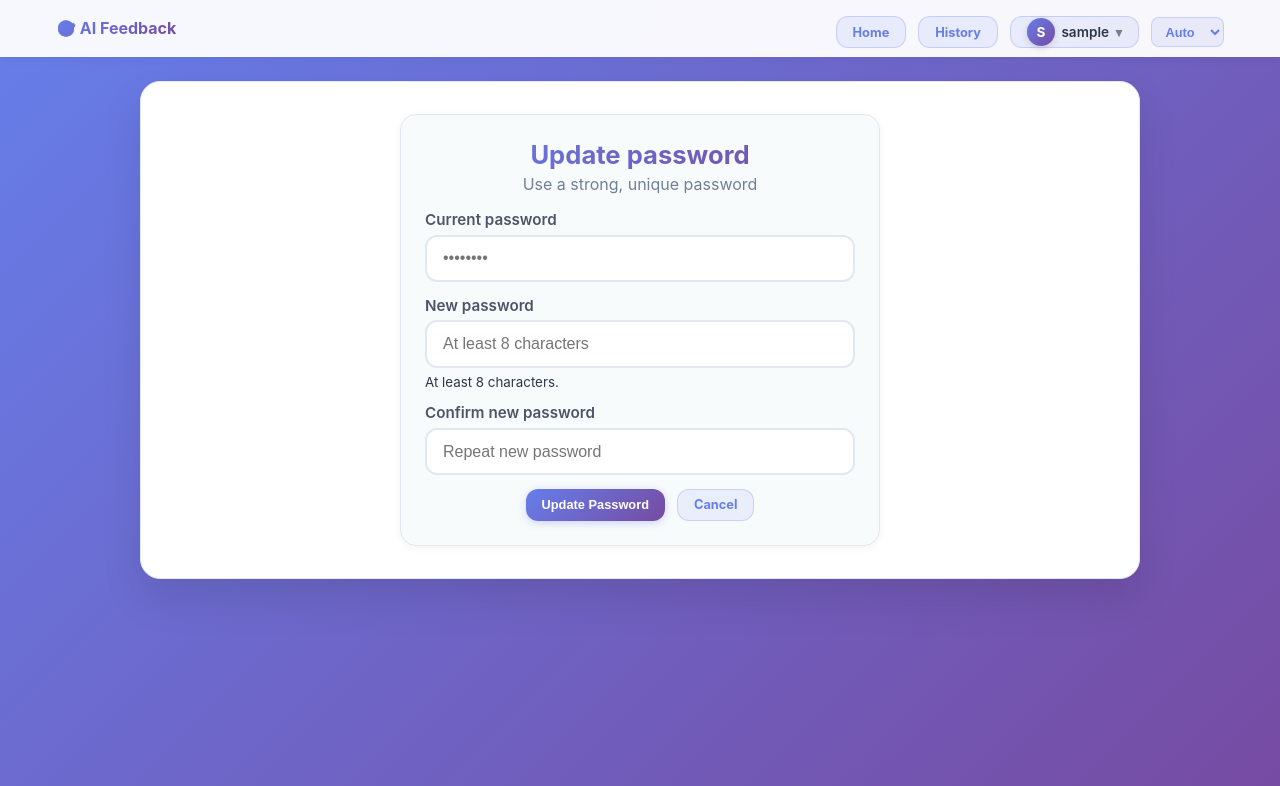
After one commit to thein-zaw-22/nihongo-speech-feedback, a Django app: page /accounts/password/ in a window 1280 px wide. The commit adds this page. Shown: the top 786 px of the page. Run offline with Django 5.2, Linux system fonts and the light colour scheme; the visitor is signed in with stand-in values (Sample User, id 1); parts of the project's set-up code (start-up, migrations or seed data) failed here and were passed over.

Commit message:
add password change and profile update

```diff
--- /dev/null
+++ b/core/context_processors.py
@@ -0,0 +1,21 @@
+def inject_user_profile(request):
+    profile = None
+    avatar_url = None
+    try:
+        user = getattr(request, 'user', None)
+        if user and user.is_authenticated:
+            # Import locally to avoid early model import
+            from .models import Profile
+            profile, _ = Profile.objects.get_or_create(user=user)
+            if profile.avatar:
+                try:
+                    avatar_url = profile.avatar.url
+                except Exception:
+                    avatar_url = None
+    except Exception:
+        profile = None
+        avatar_url = None
+    return {
+        'user_profile': profile,
+        'user_avatar_url': avatar_url,
+    }
--- a/core/forms.py
+++ b/core/forms.py
@@ -1,4 +1,9 @@
 from django import forms
+from django.contrib.auth import get_user_model
+from django.contrib.auth.hashers import check_password
+from django import forms as dj_forms
+from .models import Profile
+from django.contrib.auth import password_validation
 
 class AudioUploadForm(forms.Form):
     LLM_CHOICES = [
@@ -29,3 +34,81 @@ class AudioUploadForm(forms.Form):
             raise forms.ValidationError('Please provide either an audio file or text input.')
 
         return cleaned_data
+
+
+User = get_user_model()
+
+class ProfileForm(forms.ModelForm):
+    class Meta:
+        model = User
+        fields = ["username", "first_name", "last_name", "email"]
+        widgets = {
+            "username": forms.TextInput(attrs={"style": "width: 100%; padding: 0.5rem; border: 1px solid #ddd; border-radius: 6px;"}),
+            "first_name": forms.TextInput(attrs={"style": "width: 100%; padding: 0.5rem; border: 1px solid #ddd; border-radius: 6px;"}),
+            "last_name": forms.TextInput(attrs={"style": "width: 100%; padding: 0.5rem; border: 1px solid #ddd; border-radius: 6px;"}),
+            "email": forms.EmailInput(attrs={"style": "width: 100%; padding: 0.5rem; border: 1px solid #ddd; border-radius: 6px;"}),
+        }
+
+    def __init__(self, *args, **kwargs):
+        self.user = kwargs.get("instance")
+        super().__init__(*args, **kwargs)
+
+    def clean_username(self):
+        username = self.cleaned_data.get("username")
+        qs = User.objects.filter(username=username)
+        if self.user:
+            qs = qs.exclude(pk=self.user.pk)
+        if qs.exists():
+            raise forms.ValidationError("This username is already taken.")
+        return username
+
+
+class ProfileAvatarForm(forms.ModelForm):
+    remove_avatar = forms.BooleanField(required=False, help_text="Remove current avatar")
+
+    class Meta:
+        model = Profile
+        fields = ["avatar"]
+        widgets = {
+            "avatar": forms.ClearableFileInput(attrs={"accept": "image/*"}),
+        }
+
+    def save(self, commit=True):
+        profile = super().save(commit=False)
+        if self.cleaned_data.get("remove_avatar"):
+            profile.avatar = None
+        if commit:
+            profile.save()
+        return profile
+
+
+class PasswordUpdateForm(forms.Form):
+    current_password = forms.CharField(widget=forms.PasswordInput(attrs={"autocomplete": "current-password", "class": "input", "placeholder": "••••••••"}))
+    new_password = forms.CharField(widget=forms.PasswordInput(attrs={"autocomplete": "new-password", "class": "input", "placeholder": "At least 8 characters"}))
+    confirm_password = forms.CharField(widget=forms.PasswordInput(attrs={"autocomplete": "new-password", "class": "input", "placeholder": "Repeat new password"}))
+
+    def __init__(self, user, *args, **kwargs):
+        super().__init__(*args, **kwargs)
+        self.user = user
+
+    def clean_current_password(self):
+        pwd = (self.cleaned_data.get("current_password") or "").strip()
+        if not self.user.check_password(pwd):
+            raise forms.ValidationError("Current password is incorrect.")
+        return pwd
+
+    def clean(self):
+        data = super().clean()
+        p1 = (data.get("new_password") or "").strip()
+        p2 = (data.get("confirm_password") or "").strip()
+        if p1 and len(p1) < 8:
+            self.add_error("new_password", "Password must be at least 8 characters.")
+        if p1 and p2 and p1 != p2:
+            self.add_error("confirm_password", "Passwords do not match.")
+        # Use Django's validators for consistency
+        if p1:
+            try:
+                password_validation.validate_password(p1, self.user)
+            except forms.ValidationError as e:
+                self.add_error("new_password", e)
+        return data
--- a/core/templates/base.html
+++ b/core/templates/base.html
@@ -32,11 +32,11 @@
     }
     * { margin: 0; padding: 0; box-sizing: border-box; }
     body { font-family: -apple-system, BlinkMacSystemFont, 'Segoe UI', Roboto, Oxygen, Ubuntu, Cantarell, sans-serif; background: linear-gradient(135deg, var(--brand) 0%, var(--brand-2) 100%); min-height: 100vh; color: var(--text-primary); transition: all 0.3s ease; }
-    .nav { background: rgba(255, 255, 255, 0.95); backdrop-filter: blur(10px); border-bottom: 1px solid rgba(255, 255, 255, 0.2); box-shadow: 0 2px 10px rgba(0, 0, 0, 0.05); }
+    .nav { position: sticky; top: 0; z-index: 1000; background: rgba(255, 255, 255, 0.95); backdrop-filter: blur(10px); border-bottom: 1px solid rgba(255, 255, 255, 0.2); box-shadow: 0 2px 10px rgba(0, 0, 0, 0.05); }
     .nav .row { max-width: 1200px; margin: 0 auto; padding: 0.5rem 1rem; display: flex; align-items: center; gap: 0.5rem; min-height: 50px; }
     .brand { font-weight: 700; font-size: 1rem; background: linear-gradient(135deg, #667eea, #764ba2); -webkit-background-clip: text; -webkit-text-fill-color: transparent; background-clip: text; }
     .actions { margin-left: auto; display: flex; align-items: center; gap: 0.375rem; }
-    .btn { display:inline-flex; align-items:center; justify-content:center; gap:.4rem; padding:.35rem .6rem; border:none; border-radius:8px; font-size:.8rem; font-weight:600; cursor:pointer; text-decoration:none; transition: all .2s ease; }
+    .btn { display:inline-flex; align-items:center; justify-content:center; gap:.4rem; padding:.35rem .6rem; border:none; border-radius:8px; font-size:.8rem; font-weight:600; cursor:pointer; text-decoration:none; transition: all .2s ease; height: 32px; }
     .btn-primary { background: linear-gradient(135deg, var(--brand), var(--brand-2)); color:#fff; box-shadow: 0 2px 8px rgba(102,126,234,.3); }
     .btn-primary:hover { transform: translateY(-1px); box-shadow: 0 4px 12px rgba(102,126,234,.4); }
     .btn-secondary { background: rgba(102,126,234,.1); color: var(--brand); border: 1px solid rgba(102,126,234,.25); }
@@ -55,6 +55,19 @@
       line-height: 1;
     }
     .theme-select:hover { background: rgba(102,126,234,.2); cursor: pointer; }
+    .profile-wrap { position: relative; display:flex; align-items:center; }
+    .profile-trigger { display:flex; align-items:center; gap:.45rem; background: rgba(102,126,234,.10); color: var(--text-primary); border:1px solid rgba(102,126,234,.25); padding:.35rem .6rem; border-radius: 8px; cursor:pointer; transition: background .18s ease, box-shadow .18s ease; height: 32px; }
+    .profile-trigger:hover { background: rgba(102,126,234,.16); box-shadow: 0 2px 10px rgba(0,0,0,.06); }
+    .avatar { width: 28px; height: 28px; border-radius: 50%; display:inline-flex; align-items:center; justify-content:center; font-weight:700; font-size:.85rem; color:#fff; background: linear-gradient(135deg, var(--brand), var(--brand-2)); box-shadow: 0 2px 6px rgba(0,0,0,.15); overflow:hidden; }
+    .avatar img { width:100%; height:100%; object-fit: cover; display:block; }
+    .username { font-size:.85rem; font-weight:600; color: var(--text-primary); }
+    .caret { font-size:.8rem; color: var(--text-muted); transition: transform .18s ease; }
+    .profile-wrap:hover .caret { transform: rotate(180deg); }
+    .dropdown { position:absolute; top: 100%; right:0; margin-top: 6px; background: var(--bg-primary); border:1px solid var(--border-color); border-radius: 12px; box-shadow: var(--shadow-lg); min-width: 200px; padding:.4rem; z-index: 2000; opacity: 0; transform: translateY(-4px); transition: opacity .18s ease, transform .18s ease; pointer-events: none; }
+    .dropdown::before { content: ""; position: absolute; top: -8px; left: 0; right: 0; height: 8px; }
+    .dropdown a, .dropdown button { width:100%; text-align:left; padding:.5rem .65rem; border-radius:8px; border:none; background: transparent; color: var(--text-primary); font-size:.9rem; cursor:pointer; display:block; text-decoration:none; }
+    .dropdown a:hover, .dropdown button:hover { background: rgba(102,126,234,.10); }
+    .profile-wrap:hover .dropdown, .profile-wrap:focus-within .dropdown { opacity: 1; transform: translateY(0); pointer-events: auto; }
   </style>
 </head>
 <body>
@@ -65,10 +78,27 @@
         {% if user.is_authenticated %}
           <a class="btn btn-secondary" href="/home/">Home</a>
           <a class="btn btn-secondary" href="/history/">History</a>
-          <form action="{% url 'logout' %}" method="post" style="display:inline; margin:0;">
-            {% csrf_token %}
-            <button type="submit" class="btn btn-danger" style="cursor:pointer;">Logout</button>
-          </form>
+          <div class="profile-wrap">
+            <div class="btn btn-secondary profile-trigger" aria-haspopup="true" aria-expanded="false" tabindex="0">
+              <span class="avatar">
+                {% if user.is_authenticated and user_avatar_url %}
+                  <img src="{{ user_avatar_url }}" alt="avatar" />
+                {% else %}
+                  {{ user.username|slice:":1"|upper }}
+                {% endif %}
+              </span>
+              <span class="username">{{ user.username }}</span>
+              <span class="caret">▾</span>
+            </div>
+            <div class="dropdown" role="menu">
+              <a href="{% url 'profile' %}">Profile</a>
+              <a href="{% url 'password_update' %}">Change Password</a>
+              <form action="{% url 'logout' %}" method="post" style="margin:0;">
+                {% csrf_token %}
+                <button type="submit">Logout</button>
+              </form>
+            </div>
+          </div>
         {% else %}
           {% with view_name=request.resolver_match.url_name %}
             {% if view_name != 'login' and view_name != 'signup' %}
--- /dev/null
+++ b/core/templates/registration/password_update.html
@@ -0,0 +1,59 @@
+{% extends 'base.html' %}
+{% block title %}Change Password{% endblock %}
+{% block content %}
+<style>
+  .auth-page { max-width: 480px; margin: 0 auto; }
+  .auth-card { padding: 1.5rem; background: var(--bg-secondary); border: 1px solid var(--border-color); border-radius: 16px; box-shadow: var(--shadow-sm); }
+  .auth-title { text-align: center; font-size: 1.6rem; font-weight: 700; margin-bottom: .25rem; background: linear-gradient(135deg, var(--brand), var(--brand-2)); -webkit-background-clip: text; -webkit-text-fill-color: transparent; background-clip: text; }
+  .auth-subtitle { text-align: center; color: var(--text-muted); margin-bottom: 1rem; }
+  .field { display: flex; flex-direction: column; gap: .35rem; margin-bottom: .85rem; }
+  .field label { font-weight: 600; color: var(--text-secondary); font-size: .95rem; }
+  .input { width: 100%; box-sizing: border-box; padding: .8rem 1rem; border: 2px solid var(--border-color); border-radius: 12px; background: var(--bg-primary); color: var(--text-primary); font-size: 1rem; }
+  .input:focus { outline: none; border-color: var(--brand); box-shadow: 0 0 0 3px rgba(102,126,234,.12); }
+  .error-box { background: #fde2e2; color: #b91c1c; border: 1px solid #fecaca; border-left: 4px solid #ef4444; padding: .75rem 1rem; border-radius: 12px; margin-bottom: .85rem; }
+  .actions { display: flex; gap: .75rem; align-items: center; justify-content: center; margin-top: .5rem; }
+  .btn { display:inline-flex; align-items:center; justify-content:center; gap:.4rem; padding:.75rem 1rem; border:none; border-radius:12px; font-weight:700; cursor:pointer; text-decoration:none; }
+  .btn-primary { background: linear-gradient(135deg, var(--brand), var(--brand-2)); color:#fff; }
+  .btn-secondary { background: rgba(102,126,234,.1); color: var(--brand); border: 1px solid rgba(102,126,234,.25); }
+</style>
+
+<div class="auth-page">
+  <div class="auth-card">
+    <div class="auth-title">Update password</div>
+    <div class="auth-subtitle">Use a strong, unique password</div>
+
+    {% if form.non_field_errors %}
+      <div class="error-box">{{ form.non_field_errors }}</div>
+    {% endif %}
+
+    <form method="post" novalidate>
+      {% csrf_token %}
+
+      <div class="field">
+        <label>Current password</label>
+        {{ form.current_password }}
+        {% if form.current_password.errors %}<small class="error-box" style="margin:0;">{{ form.current_password.errors|striptags }}</small>{% endif %}
+      </div>
+
+      <div class="field">
+        <label>New password</label>
+        {{ form.new_password }}
+        <small class="help">At least 8 characters.</small>
+        {% if form.new_password.errors %}<small class="error-box" style="margin:0;">{{ form.new_password.errors|striptags }}</small>{% endif %}
+      </div>
+
+      <div class="field">
+        <label>Confirm new password</label>
+        {{ form.confirm_password }}
+        {% if form.confirm_password.errors %}<small class="error-box" style="margin:0;">{{ form.confirm_password.errors|striptags }}</small>{% endif %}
+      </div>
+
+      <div class="actions">
+        <button type="submit" class="btn btn-primary">Update Password</button>
+        <a class="btn btn-secondary" href="{% url 'profile' %}">Cancel</a>
+      </div>
+    </form>
+  </div>
+
+</div>
+{% endblock %}
--- a/core/views.py
+++ b/core/views.py
@@ -14,7 +14,8 @@ from django.contrib import messages
 from django.contrib.auth.decorators import login_required
 from django.contrib.auth.forms import UserCreationForm
 from django.contrib.auth import login as auth_login
-from .forms import AudioUploadForm
+from django.contrib import messages as dj_messages
+from .forms import AudioUploadForm, ProfileForm, ProfileAvatarForm, PasswordUpdateForm
 from .models import Transcription
 from .models import GrammarQuestion, GrammarChoice, GrammarGameSession
 
@@ -532,7 +533,62 @@ def signup(request):
         if form.is_valid():
             user = form.save()
             auth_login(request, user)
+            try:
+                from .models import Profile as UserProfile
+                UserProfile.objects.get_or_create(user=user)
+            except Exception:
+                pass
             return redirect('index')
     else:
         form = UserCreationForm()
     return render(request, 'registration/signup.html', {'form': form})
+
+
+@login_required
+def profile(request):
+    # Ensure profile exists
+    from .models import Profile as UserProfile
+    profile_obj, _ = UserProfile.objects.get_or_create(user=request.user)
+    if request.method == 'POST':
+        user_form = ProfileForm(request.POST, instance=request.user)
+        avatar_form = ProfileAvatarForm(request.POST, request.FILES, instance=profile_obj)
+        if user_form.is_valid() and avatar_form.is_valid():
+            user_form.save()
+            avatar_form.save()
+            try:
+                dj_messages.success(request, 'Profile updated successfully.')
+            except Exception:
+                pass
+            return redirect('profile')
+    else:
+        user_form = ProfileForm(instance=request.user)
+        avatar_form = ProfileAvatarForm(instance=profile_obj)
+    return render(request, 'profile.html', {'form': user_form, 'avatar_form': avatar_form, 'profile': profile_obj})
+
+
+@login_required
+def password_update(request):
+    from django.contrib.auth import update_session_auth_hash
+    if request.method == 'POST':
+        form = PasswordUpdateForm(request.user, request.POST)
+        if form.is_valid():
+            new_pwd = form.cleaned_data['new_password'].strip()
+            user = request.user
+            user.set_password(new_pwd)
+            user.save()
+            # Sanity check
+            if not user.check_password(new_pwd):
+                try:
+                    dj_messages.error(request, 'Password update failed. Please try again.')
+                except Exception:
+                    pass
+                return render(request, 'registration/password_update.html', {'form': form})
+            update_session_auth_hash(request, user)
+            try:
+                dj_messages.success(request, 'Password updated successfully.')
+            except Exception:
+                pass
+            return redirect('profile')
+    else:
+        form = PasswordUpdateForm(request.user)
+    return render(request, 'registration/password_update.html', {'form': form})
--- a/requirements.txt
+++ b/requirements.txt
@@ -7,3 +7,4 @@ ffmpeg-python
 python-dotenv
 boto3
 google-generativeai
+Pillow
--- a/whisper_feedback_poc/settings.py
+++ b/whisper_feedback_poc/settings.py
@@ -17,7 +17,7 @@ INSTALLED_APPS = [
     'django.contrib.sessions',
     'django.contrib.messages',
     'django.contrib.staticfiles',
-    'core',
+    'core.apps.CoreConfig',
 ]
 
 MIDDLEWARE = [
@@ -43,6 +43,7 @@ TEMPLATES = [
                 'django.template.context_processors.request',
                 'django.contrib.auth.context_processors.auth',
                 'django.contrib.messages.context_processors.messages',
+                'core.context_processors.inject_user_profile',
             ],
         },
     },
--- a/whisper_feedback_poc/urls.py
+++ b/whisper_feedback_poc/urls.py
@@ -2,7 +2,7 @@ from django.contrib import admin
 from django.urls import path
 from django.contrib.auth import views as auth_views
 from django.views.generic import RedirectView
-from core.views import home, index, signup, feedback, history, flashcard, pronunciation, grammar_game, grammar_play, grammar_submit, grammar_explain, grammar_history
+from core.views import home, index, signup, feedback, history, flashcard, pronunciation, grammar_game, grammar_play, grammar_submit, grammar_explain, grammar_history, profile, password_update
 from django.conf import settings
 from django.conf.urls.static import static
 
@@ -20,8 +20,11 @@ urlpatterns = [
     path('grammar-game/submit', grammar_submit, name='grammar_submit'),
     path('grammar-game/explain', grammar_explain, name='grammar_explain'),
     path('grammar-game/history', grammar_history, name='grammar_history'),
+    # Profile
+    path('profile/', profile, name='profile'),
     # Auth
     path('accounts/login/', auth_views.LoginView.as_view(template_name='registration/login.html'), name='login'),
     path('accounts/logout/', auth_views.LogoutView.as_view(), name='logout'),
     path('accounts/signup/', signup, name='signup'),
+    path('accounts/password/', password_update, name='password_update'),
 ] + static(settings.MEDIA_URL, document_root=settings.MEDIA_ROOT)
```
Also changed, not shown: core/admin.py (+6 -1 lines), core/apps.py (added, +9 -0 lines), core/models.py (+9 -0 lines), core/signals.py (added, +15 -0 lines), core/templates/profile.html (added, +145 -0 lines), core/templates/registration/password_change_done.html (added, +10 -0 lines), core/templates/registration/password_change_form.html (added, +25 -0 lines), core/migrations/0008_profile.py (added), core/migrations/0009_remove_grammargamesession_ggs_user_idx_and_more.py (added).
